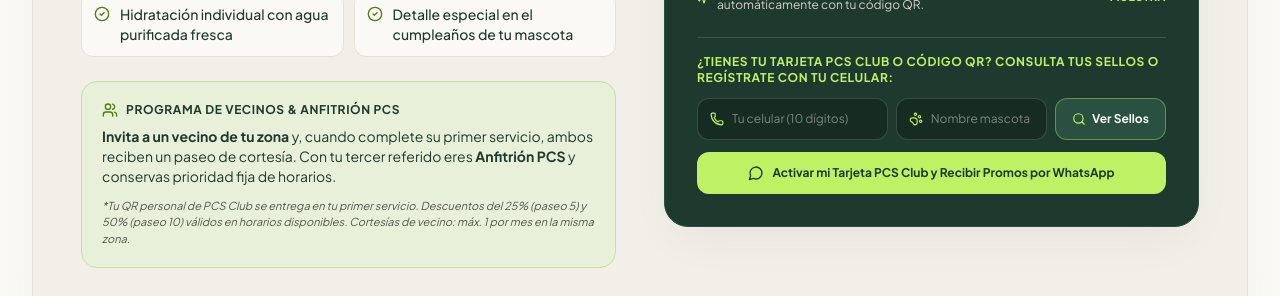
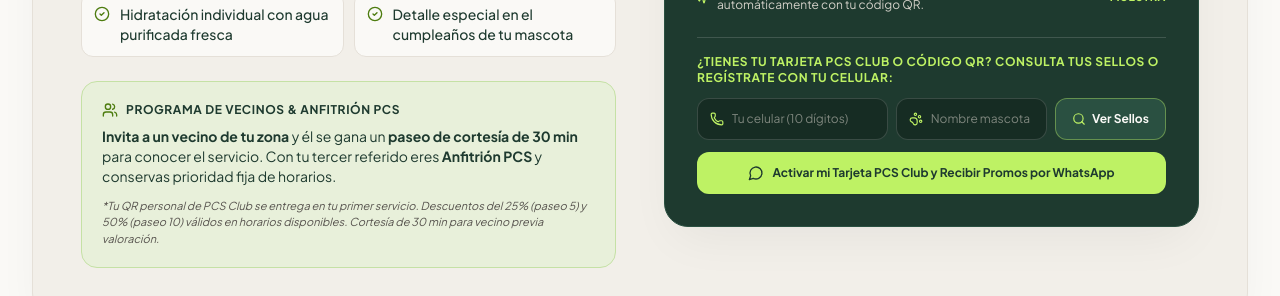
Before and after one commit to alexram77rmz-lab/alex-pet-concierge, a React (Vite) app: page / in a window 1280 px wide. Shown: the part 3240-3536 px from the top of the page. Built offline with nearby package versions, Linux system fonts and the light colour scheme; no server answers.

Commit message:
Ajustar texto a Servicio Personalizado y definir cortesía de 30 min para vecino invitado

```diff
--- a/src/components/LegalModal.tsx
+++ b/src/components/LegalModal.tsx
@@ -160,7 +160,7 @@ export const LegalModal: React.FC<LegalModalProps> = ({
                 <div className="space-y-1.5">
                   <h4 className="font-bold text-[#18181B] dark:text-[#FAF9F6]">4. Membresía y Tarjetas PCS Club (Códigos QR)</h4>
                   <p>
-                    Cada paseo suma 1 sello en su tarjeta personal. En el 5º paseo aplica 25% de descuento y en el 10º paseo 50% de descuento. Las cortesías por invitar a un vecino son válidas tras el primer servicio completado de dicho vecino en la misma zona de cobertura y en horarios disponibles.
+                    Cada paseo suma 1 sello en su tarjeta personal. En el 5º paseo aplica 25% de descuento y en el 10º paseo 50% de descuento. Al invitar a un vecino, este se hace acreedor a un paseo de cortesía de 30 min para conocer el servicio, sujeto a valoración previa y horarios disponibles en la zona de cobertura.
                   </p>
                 </div>
               </div>
--- a/src/components/PcsClub.tsx
+++ b/src/components/PcsClub.tsx
@@ -242,8 +242,8 @@ export const PcsClub: React.FC = () => {
                 <span>Programa de Vecinos &amp; Anfitrión PCS</span>
               </div>
               <p className="text-xs sm:text-sm text-[#1E3A2F] dark:text-stone-200 leading-relaxed">
-                <strong>Invita a un vecino de tu zona</strong> y, cuando complete su primer servicio, ambos
-                reciben un paseo de cortesía. Con tu tercer referido eres{' '}
+                <strong>Invita a un vecino de tu zona</strong> y él se gana un{' '}
+                <strong>paseo de cortesía de 30 min</strong> para conocer el servicio. Con tu tercer referido eres{' '}
                 <strong>Anfitrión PCS</strong> y conservas prioridad fija de horarios.
               </p>
               <p className="text-[11px] italic text-[#57534E] dark:text-stone-400 pt-1">
--- a/src/config/constants.ts
+++ b/src/config/constants.ts
@@ -68,9 +68,9 @@ export const PCS_CLUB_CONTENT = {
     'Detalle especial en el cumpleaños de tu mascota',
   ],
   referralText:
-    'Invita a un vecino de tu zona y, cuando complete su primer servicio, ambos reciben un paseo de cortesía. Con tu tercer referido eres Anfitrión PCS y conservas prioridad de horarios.',
+    'Invita a un vecino de tu zona y él se gana un paseo de cortesía de 30 min para conocer el servicio. Con tu tercer referido eres Anfitrión PCS y conservas prioridad de horarios.',
   finePrint:
-    'Tu QR personal de PCS Club se entrega en tu primer servicio. Descuentos del 25% (paseo 5) y 50% (paseo 10) válidos en horarios disponibles. Cortesías de vecino: máx. 1 por mes en la misma zona.',
+    'Tu QR personal de PCS Club se entrega en tu primer servicio. Descuentos del 25% (paseo 5) y 50% (paseo 10) válidos en horarios disponibles. Cortesía de 30 min para vecino previa valoración.',
 };
 
 export const SERVICE_OPTIONS: {
@@ -406,7 +406,7 @@ export const FAQ_ITEMS: FaqItem[] = [
     id: 'pcs-club-faq',
     question: '¿Cómo funciona la tarjeta y el código QR de PCS Club?',
     answer:
-      'Desde tu primer servicio te entrego personalmente tu tarjeta con QR de miembro PCS Club. Cada paseo suma un sello: en tu 5º paseo obtienes 25% de descuento y en tu 10º paseo obtienes 50% de descuento. Además, al invitar a un vecino que complete su primer servicio, ambos reciben un paseo de cortesía.',
+      'Desde tu primer servicio te entrego personalmente tu tarjeta con QR de miembro PCS Club. Cada paseo suma un sello: en tu 5º paseo obtienes 25% de descuento y en tu 10º paseo obtienes 50% de descuento. Además, al invitar a un vecino de tu zona, él se gana un paseo de cortesía de 30 min para conocer el servicio.',
     highlightTag: 'Paseo 5 (-25%) • Paseo 10 (-50%)',
   },
   {
```
Also changed, not shown: public/tarjeta-pcs-club.html (+2 -2 lines).
